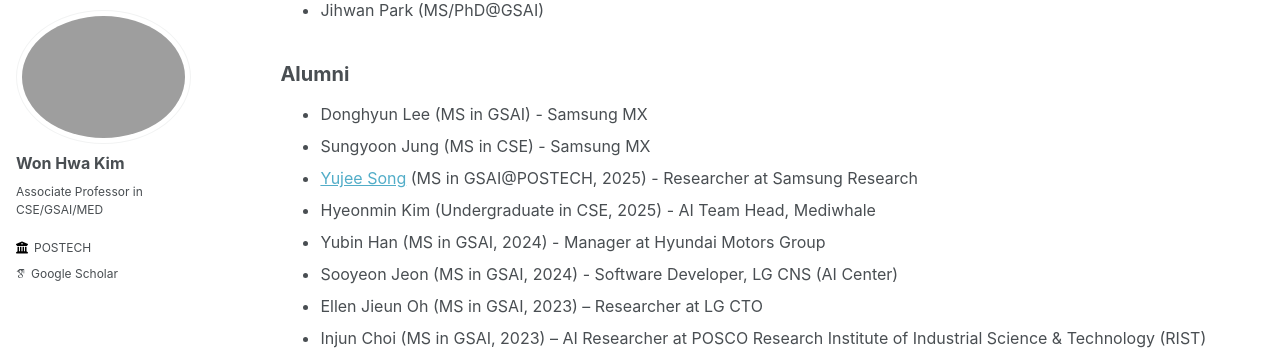
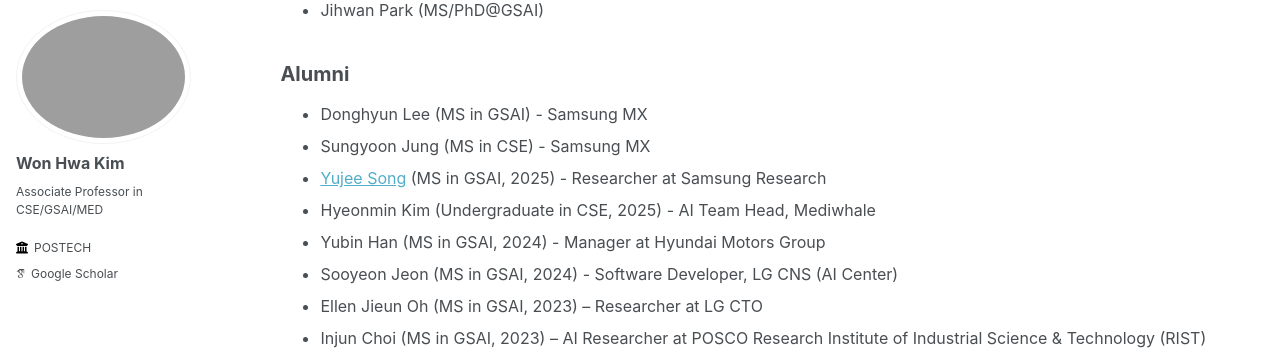
Before and after one commit to wwplato/wwplato.github.io, a Jekyll site: the page built from _pages/students.md, in a window 1280 px wide and 900 px high, scrolled down 501 px. Shown: the part 92-452 px from the top of the window. Built offline with Jekyll 4.4.1, drawn with Linux system fonts in a browser that asks for light colours; some web fonts are replaced.

Commit message:
Update students.md

```diff
--- a/_pages/students.md
+++ b/_pages/students.md
@@ -25,7 +25,7 @@ Alumni
 ----
 * Donghyun Lee (MS in GSAI) - Samsung MX
 * Sungyoon Jung (MS in CSE) - Samsung MX
-* [Yujee Song](https://jardindelsol.github.io "Yujee Song") (MS in GSAI@POSTECH, 2025) - Researcher at Samsung Research
+* [Yujee Song](https://jardindelsol.github.io "Yujee Song") (MS in GSAI, 2025) - Researcher at Samsung Research
 * Hyeonmin Kim (Undergraduate in CSE, 2025) - AI Team Head, Mediwhale
 * Yubin Han (MS in GSAI, 2024) - Manager at Hyundai Motors Group
 * Sooyeon Jeon (MS in GSAI, 2024) - Software Developer, LG CNS (AI Center)
```
